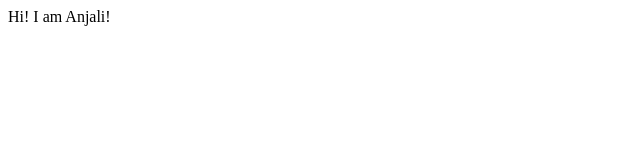
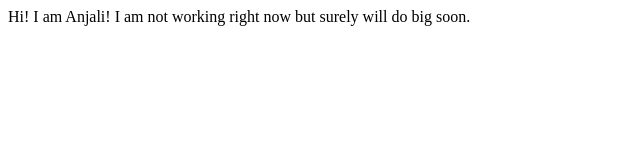
Before and after one commit to Anjli27/student-name, a plain HTML site: page index.html in a window 1280 px wide. Shown: the whole page, without its empty margins (0-640 px from the left). Drawn offline with Linux system fonts and the light colour scheme.

Commit message:
docs: update

```diff
--- a/index.html
+++ b/index.html
@@ -8,5 +8,6 @@
 </head>
 <body>
     Hi! I am Anjali!
+    I am not working right now but surely will do big soon.
 </body>
 </html>
```
Also changed, not shown: 1 other file.
